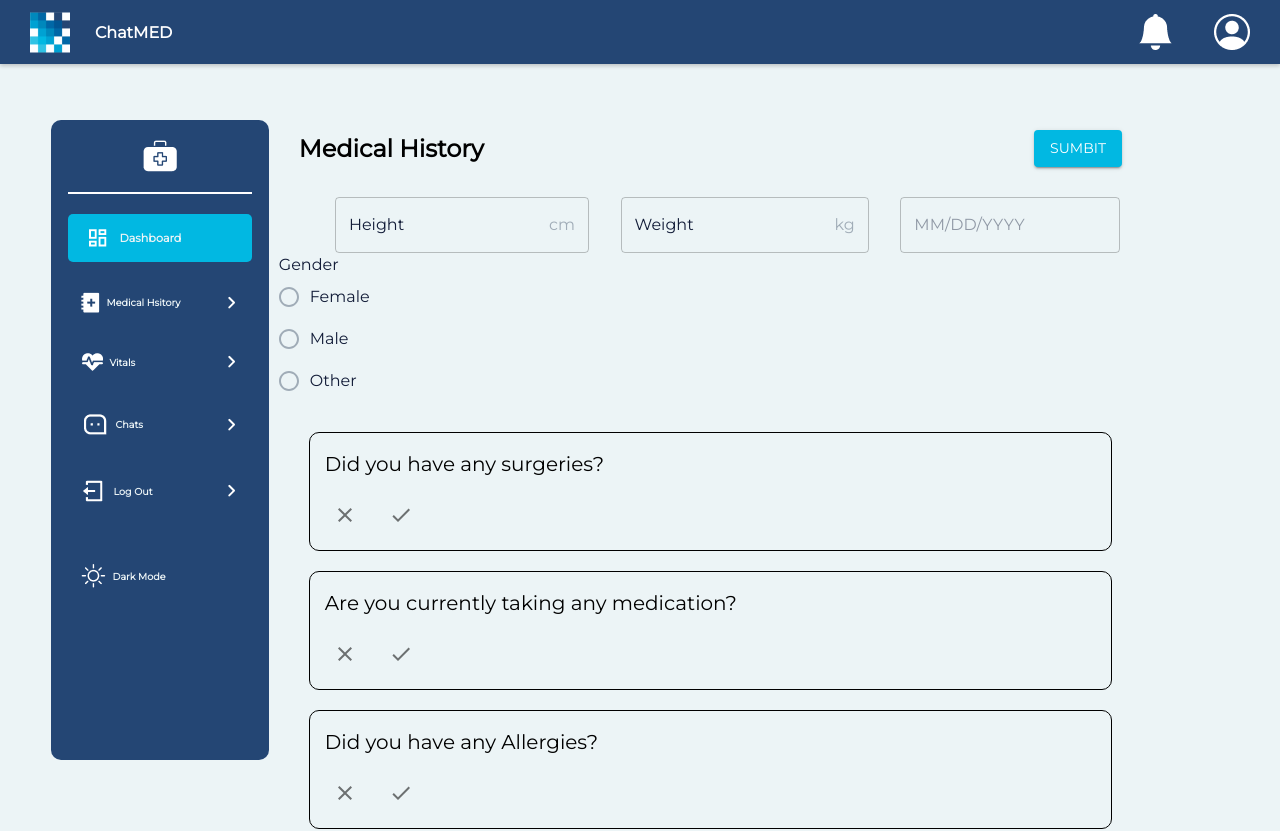
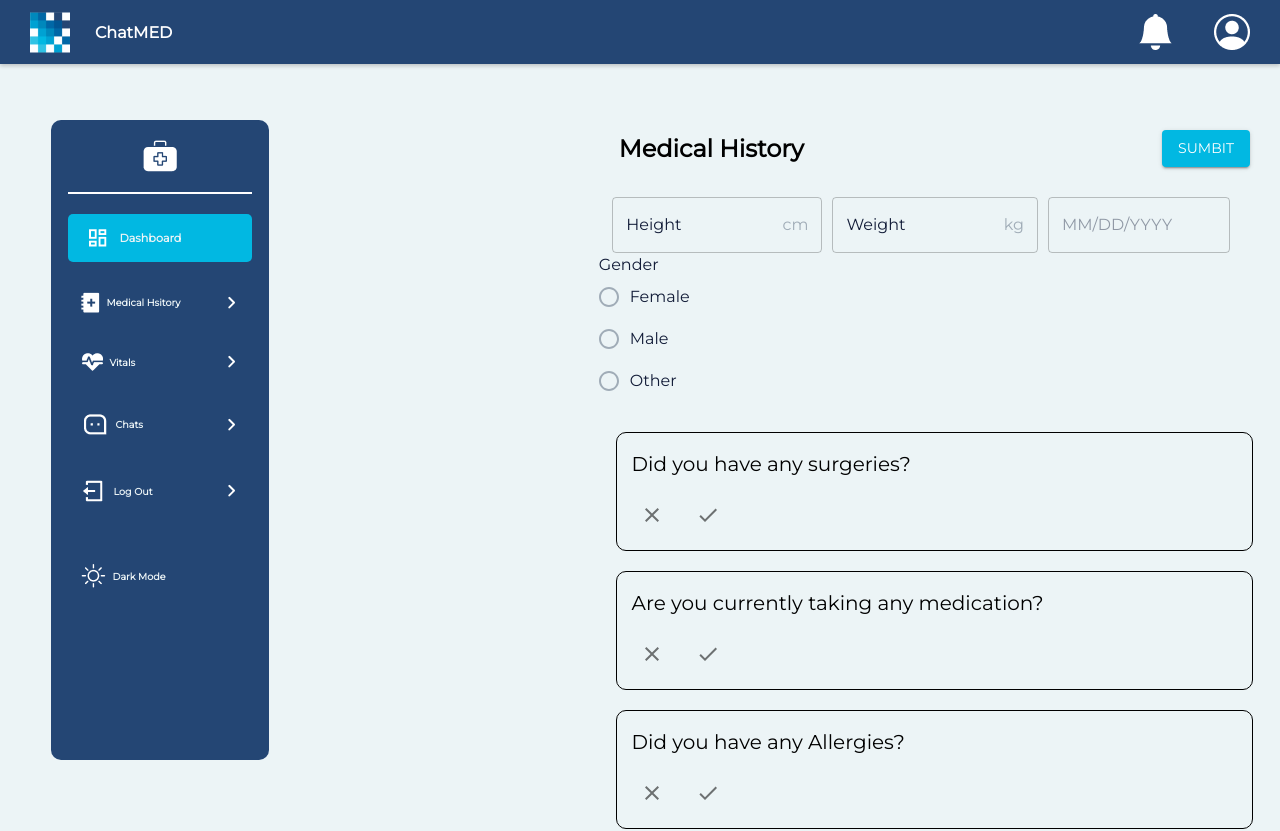
Before and after one commit to mohamad-shoumar/ChatMED, a React (Create React App) app in the folder frontend/: page /medicalhistory in a window 1280 px wide. Shown: the top 831 px of the page. Built offline with nearby package versions, Linux system fonts and the light colour scheme.

Commit message:
added minor changes to medical history style

```diff
--- a/frontend/src/styles/MedicalHistory/MedicalHistory.module.scss
+++ b/frontend/src/styles/MedicalHistory/MedicalHistory.module.scss
@@ -8,15 +8,15 @@ body {
 
 .medicalHistory {
   margin-top: 7vh;
-  margin-right: 10vw;
   padding-top: 8vh;
   padding-left: 4vw;
   display: flex;
 }
 .medicalHistoryContainer {
-  width: 100%;
+  width: 80%;
   height: 100%;
   margin: 0 auto;
+  margin-left: 40vh;
   padding: 0 10px;
   display: flex;
   flex-direction: column;
@@ -31,13 +31,13 @@ body {
 }
 
 .medicalHistoryForm {
-  padding-left: 4%;
+  padding-left: 2%;
   display: flex;
   justify-content: space-evenly;
   gap: 10px;
 }
 .sectionsMain {
-  padding: 30px;
+  padding: 30px 0;
   width: 100%;
   display: flex;
   flex-direction: column;
@@ -55,15 +55,18 @@ body {
 .section1 {
   border-radius: 10px;
   padding: 15px;
-  width: 100%;
+  width: 95%;
   border: 1.5px solid black;
+}
+.datePicker {
+  margin-right: 40px;
 }
 @media screen and (max-width: 768px) {
   .medicalHistoryForm {
     flex-direction: column;
     gap: 20px;
   }
-  .section1 {
+  .medicalHistoryForm > div {
     width: 100%;
   }
 }
```
